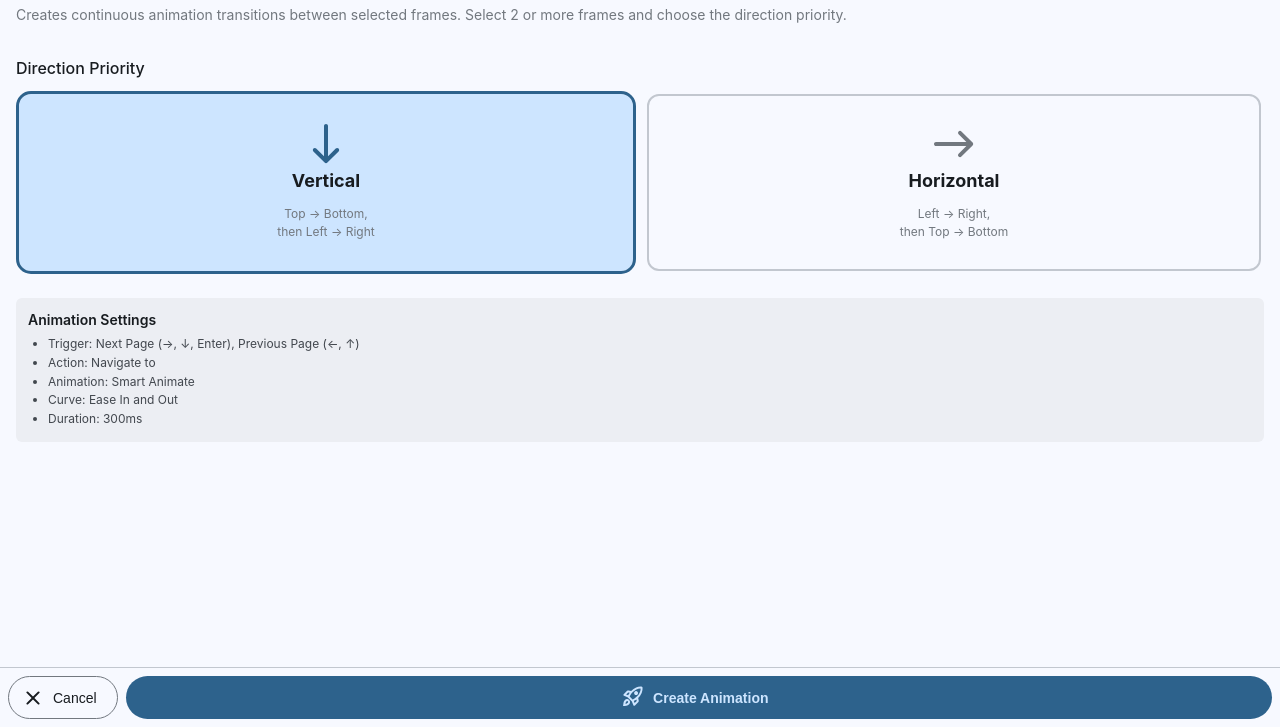
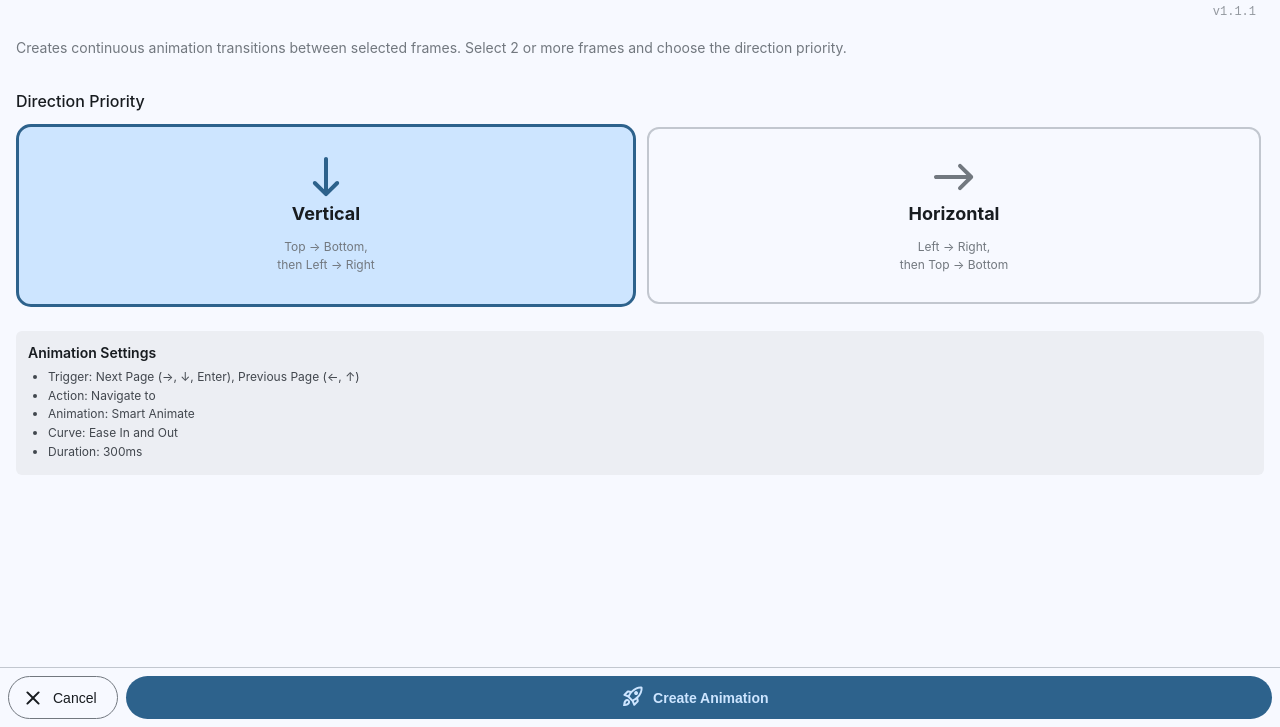
Before and after one commit to chnotchy/figma-slide-animation, a website: page ui.html in a window 1280 px wide. Shown: the part 73-800 px from the top of the page. Drawn offline with nearby package versions, Linux system fonts and the light colour scheme.

Commit message:
Update UI dimensions and add version display for improved user experience

```diff
--- a/code.ts
+++ b/code.ts
@@ -23,7 +23,7 @@ const defaultSettings: AnimationSettings = {
 };
 
 // Show UI when plugin starts
-figma.showUI(__html__, { width: 400, height: 648 });
+figma.showUI(__html__, { width: 400, height: 672 });
 
 figma.ui.on('message', async (msg) => {
   if (msg.type === 'create-animation') {
--- a/ui.html
+++ b/ui.html
@@ -222,6 +222,17 @@
       margin: 2px 0;
     }
 
+    div small {
+      color: var(--md-sys-color-outline);
+      font-size: 12px;
+      font-family: monospace;
+      opacity: 0.75;
+      display: block;
+      margin: 0 auto;
+      text-align: right;
+      padding-right: 8px;
+    }
+
     .radio-card svg,
     .button svg,
     .icon-svg svg {
@@ -254,6 +265,11 @@
 <body>
   <div class="container">
     <div class="title">Figma Slide Animation</div>
+
+    <div>
+      <small>v1.1.1</small>
+    </div>
+
     <div class="description">
       Creates continuous animation transitions between selected frames.
       Select 2 or more frames and choose the direction priority.
```
